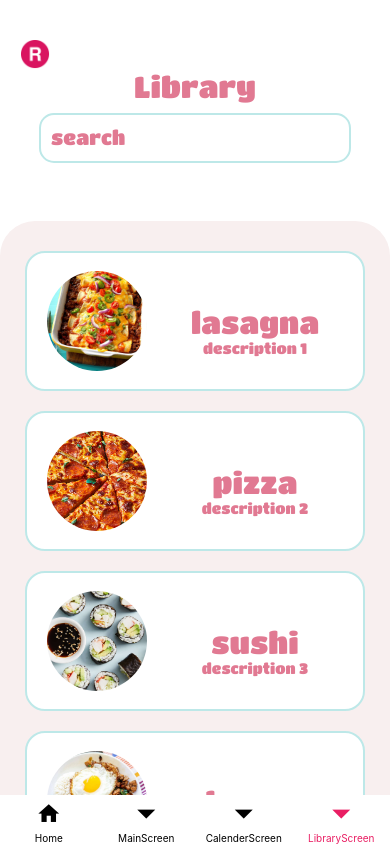
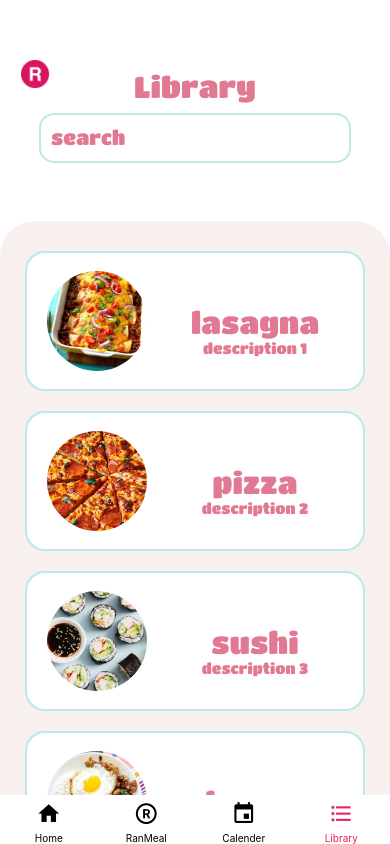
Before and after one commit to jetdoh/ranmeal-mvp, a React Native app: screen /LibraryScreen in a window 390 px wide. Built offline with nearby package versions, Linux system fonts and the light colour scheme; some icons are missing.

Commit message:
add icons in bottom tab

```diff
--- a/App.js
+++ b/App.js
@@ -1,5 +1,5 @@
 import React from 'react';
-import { SafeAreaView } from 'react-native';
+import { SafeAreaView, View, Image } from 'react-native';
 //import navigation
 import { createBottomTabNavigator } from '@react-navigation/bottom-tabs';
 
@@ -17,7 +17,6 @@ const Tab = createBottomTabNavigator();
 
 //import icons
 import MaterialCommunityIcons from 'react-native-vector-icons/MaterialCommunityIcons';
-import IconContainer from './components/IconContainer';
 
 function MyTabs() {
   return (
@@ -43,11 +42,36 @@ function MyTabs() {
           ),
         }}
       />
-      <Tab.Screen name="MainScreen" component={MainScreen} />
+      <Tab.Screen
+        name="MainScreen"
+        component={MainScreen}
+        options={{
+          tabBarLabel: 'RanMeal',
+          tabBarIcon: ({ color, size }) => (
+            <MaterialCommunityIcons name="registered-trademark" color={color} size={size} />
+          ),
+        }}
+        />
       <Tab.Screen
         name="CalenderScreen"
-        component={CalenderScreen} />
-      <Tab.Screen name="LibraryScreen" component={LibraryScreen} />
+        component={CalenderScreen}
+        options={{
+          tabBarLabel: 'Calender',
+          tabBarIcon: ({ color, size }) => (
+            <MaterialCommunityIcons name="calendar" color={color} size={size} />
+          ),
+        }}
+        />
+      <Tab.Screen
+        name="LibraryScreen"
+        component={LibraryScreen}
+        options={{
+          tabBarLabel: 'Library',
+          tabBarIcon: ({ color, size }) => (
+            <MaterialCommunityIcons name="format-list-bulleted" color={color} size={size} />
+          ),
+        }}
+        />
     </Tab.Navigator>
   );
 }
--- a/components/IconContainer.js
+++ b/components/IconContainer.js
@@ -13,7 +13,7 @@ export default function IconContainer({ caption, imageSource }) {
     const styles = StyleSheet.create({
         container: {
           marginLeft: 20,
-          marginTop: '10%',
+          marginTop: '15%',
           position: 'absolute',
           alignSelf: 'flex-start',
           alignItems: 'center',
--- a/components/PictureContainer.js
+++ b/components/PictureContainer.js
@@ -14,7 +14,7 @@ const PictureContainer = ({ caption, imageSource }) => {
 
 const styles = StyleSheet.create({
   container: {
-    marginTop: 30,
+    marginTop: '15%',
     alignItems: 'center',
     marginBottom: 20,
     position: 'absolute',
--- a/screens/CalenderScreen.js
+++ b/screens/CalenderScreen.js
@@ -1,12 +1,12 @@
 //Create an empty screen
 import React from 'react';
-import { View, Text, StyleSheet} from 'react-native';
+import { View, Text, StyleSheet, SafeAreaView} from 'react-native';
 
 const CalenderScreen = () => {
   return (
-    <View style = {styles.container}>
+    <SafeAreaView style = {styles.container}>
       <Text style = {styles.text}>Calender Screen</Text>
-    </View>
+    </SafeAreaView>
   );
 }
 
--- a/screens/HomeScreen.js
+++ b/screens/HomeScreen.js
@@ -1,12 +1,12 @@
 //Create an empty screen
 import React from 'react';
-import { View, Text, StyleSheet } from 'react-native';
+import { View, Text, StyleSheet, SafeAreaView } from 'react-native';
 
 const HomeScreen = () => {
   return (
-    <View style = {styles.container}>
+    <SafeAreaView style = {styles.container}>
       <Text style = {styles.text}>Home Screen</Text>
-    </View>
+    </SafeAreaView>
   );
 }
 
```
Also changed, not shown: assets/icons/calender.png (added).
